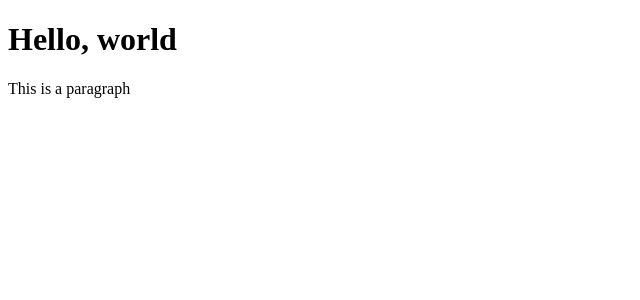
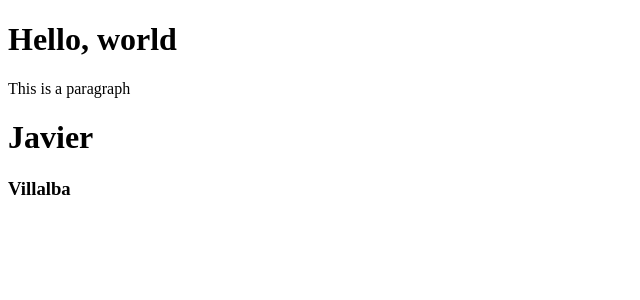
Before and after one commit to 256javy/react-devtalles, a React (Vite) app: page / in a window 1280 px wide. Shown: the top 300 px of the page, without its empty margins (0-640 px from the left). Built offline with nearby package versions, Linux system fonts and the light colour scheme.

Commit message:
feat: add MyAwesomeApp component

```diff
--- /dev/null
+++ b/src/MyAwesomeComponent.tsx
@@ -0,0 +1,10 @@
+
+
+export function MyAwesomeApp() {
+    return (
+        <>
+            <h1>Javier</h1>
+            <h3>Villalba</h3>
+        </>
+    )
+}
--- a/src/main.tsx
+++ b/src/main.tsx
@@ -1,9 +1,11 @@
 import { StrictMode } from 'react'
 import { createRoot } from 'react-dom/client'
 import { FirstStepsApp } from './FirstStepsApp'
+import { MyAwesomeApp } from './MyAwesomeComponent'
 
 createRoot(document.getElementById('root')!).render(
   <StrictMode>
     <FirstStepsApp/>
+    <MyAwesomeApp />
   </StrictMode>,
 )
```
